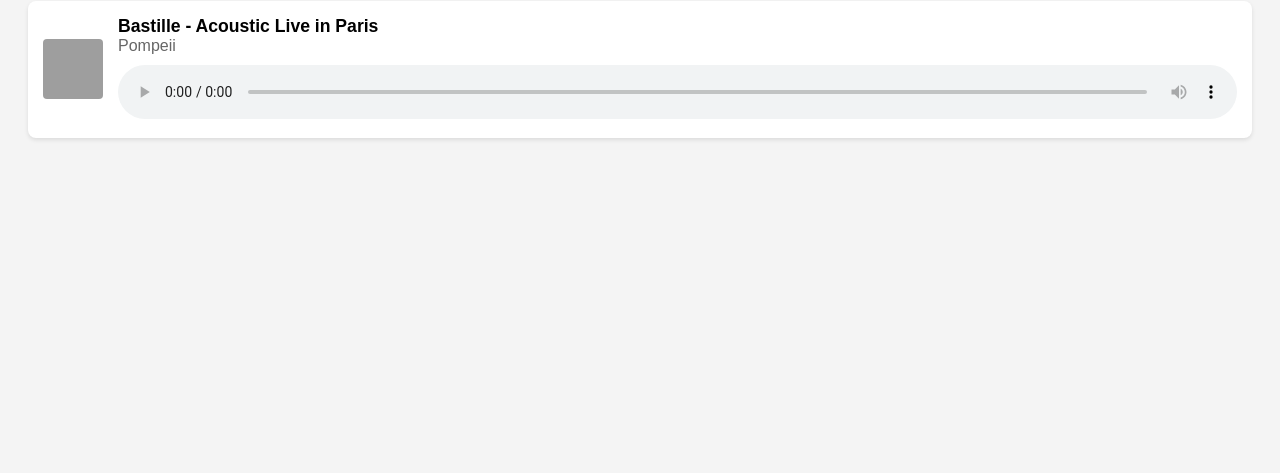
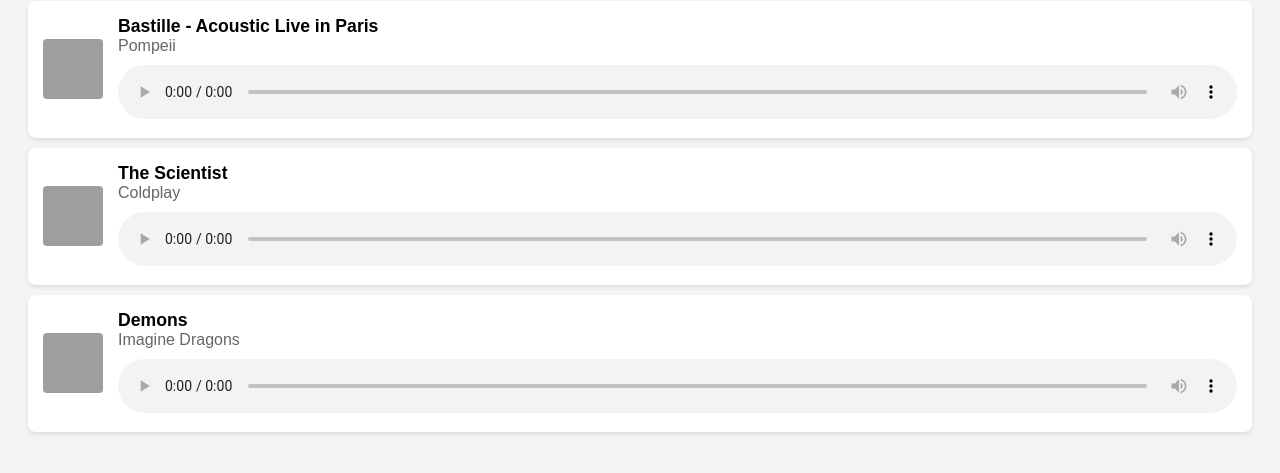
Before and after one commit to rafaelahersing85-rgb/player-musica, a plain HTML site: page index.html in a window 1280 px wide. Shown: the part 107-580 px from the top of the page. Drawn offline with Linux system fonts and the light colour scheme; grey boxes are pictures that could not be loaded.

Commit message:
Update index.html

```diff
--- a/index.html
+++ b/index.html
@@ -26,5 +26,23 @@
       </div>
     </div>
 
+    <div class="song-card">
+      <img src="https://pub-26ef4248e18a43e1aae77013bad3859b.r2.dev/The%20Scientist%20%E2%80%93%20Coldplay.jpg" class="cover">
+      <div class="info">
+        <div class="title">The Scientist</div>
+        <div class="artist">Coldplay</div>
+        <audio controls src="https://pub-26ef4248e18a43e1aae77013bad3859b.r2.dev/Coldplay%20-%20The%20Scientist%20(Official%204K%20Video).mp3"></audio>
+      </div>
+    </div>
+
+    <div class="song-card">
+      <img src="https://pub-26ef4248e18a43e1aae77013bad3859b.r2.dev/Imagine%20Dragons%20-%20Demons%20(Official%20Music%20Video).jpg" class="cover">
+      <div class="info">
+        <div class="title">Demons</div>
+        <div class="artist">Imagine Dragons</div>
+        <audio controls src="https://pub-26ef4248e18a43e1aae77013bad3859b.r2.dev/Imagine%20Dragons%20-%20Demons%20(Official%20Music%20Video).mp3"></audio>
+      </div>
+    </div>
+
     </body>
 </html>
```
